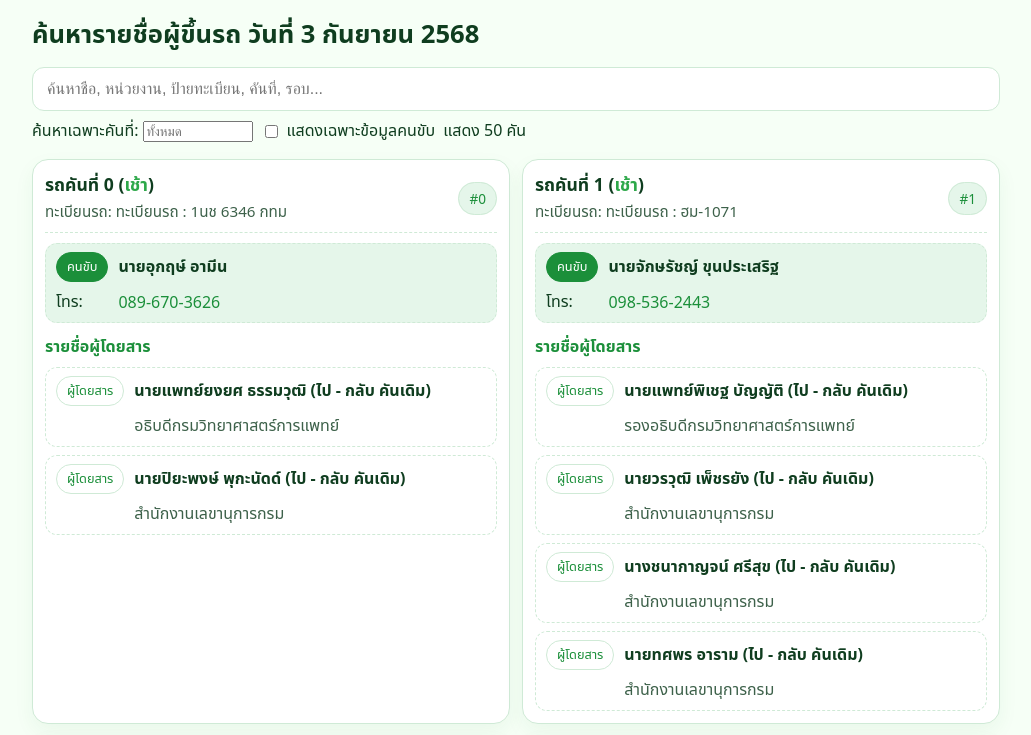
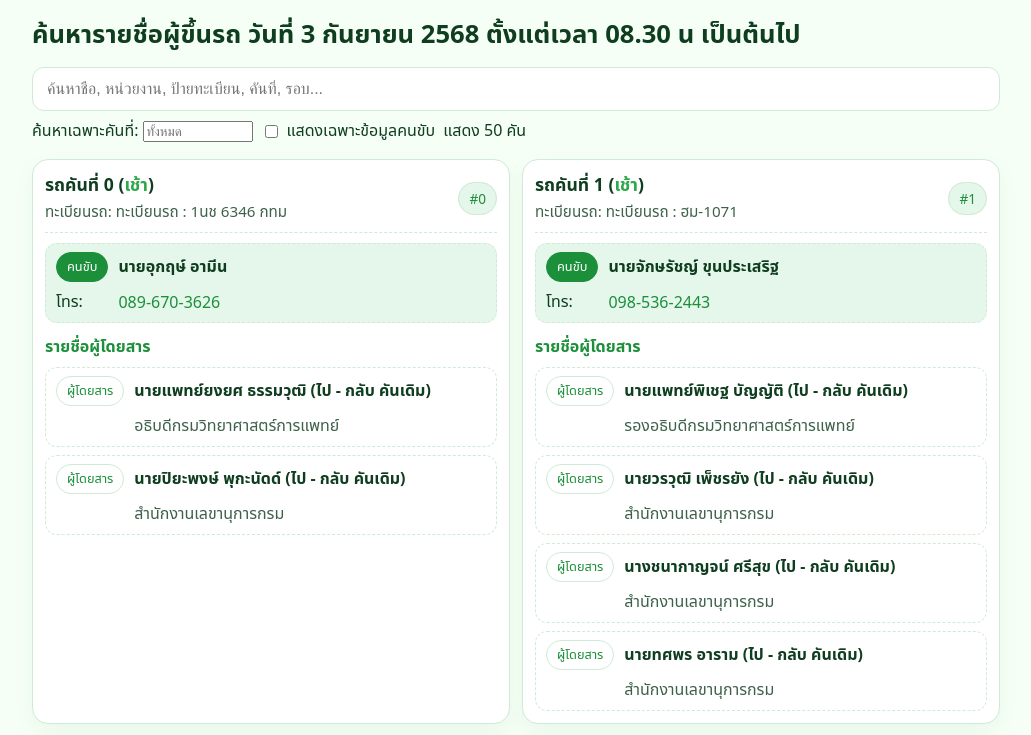
Before and after one commit to poundpop35-creator/CAR001, a plain HTML site: page index.html in a window 1280 px wide. Shown: the top 735 px of the page, without its empty margins (124-1155 px from the left). Drawn offline with Linux system fonts and the light colour scheme.

Commit message:
Update index.html

```diff
--- a/index.html
+++ b/index.html
@@ -49,7 +49,7 @@
 <body>
   <div class="container">
     <header>
-      <div class="title">ค้นหารายชื่อผู้ขึ้นรถ วันที่ 3 กันยายน 2568</div>
+      <div class="title">ค้นหารายชื่อผู้ขึ้นรถ วันที่ 3 กันยายน 2568 ตั้งแต่เวลา 08.30 น เป็นต้นไป</div>
       <div class="controls">
         <div class="search">
           <input id="q" type="search" placeholder="ค้นหาชื่อ, หน่วยงาน, ป้ายทะเบียน, คันที่, รอบ..." />
```
